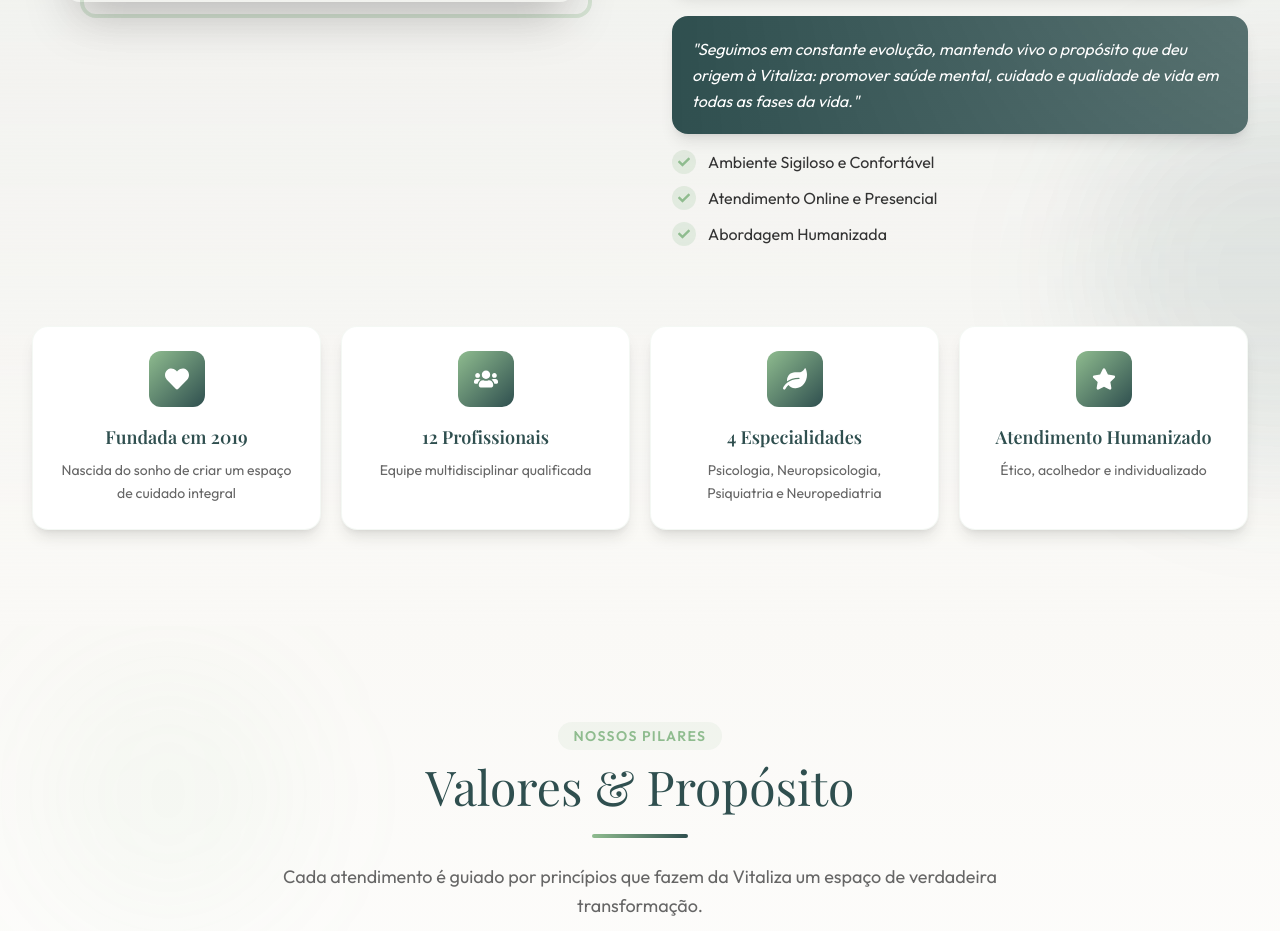
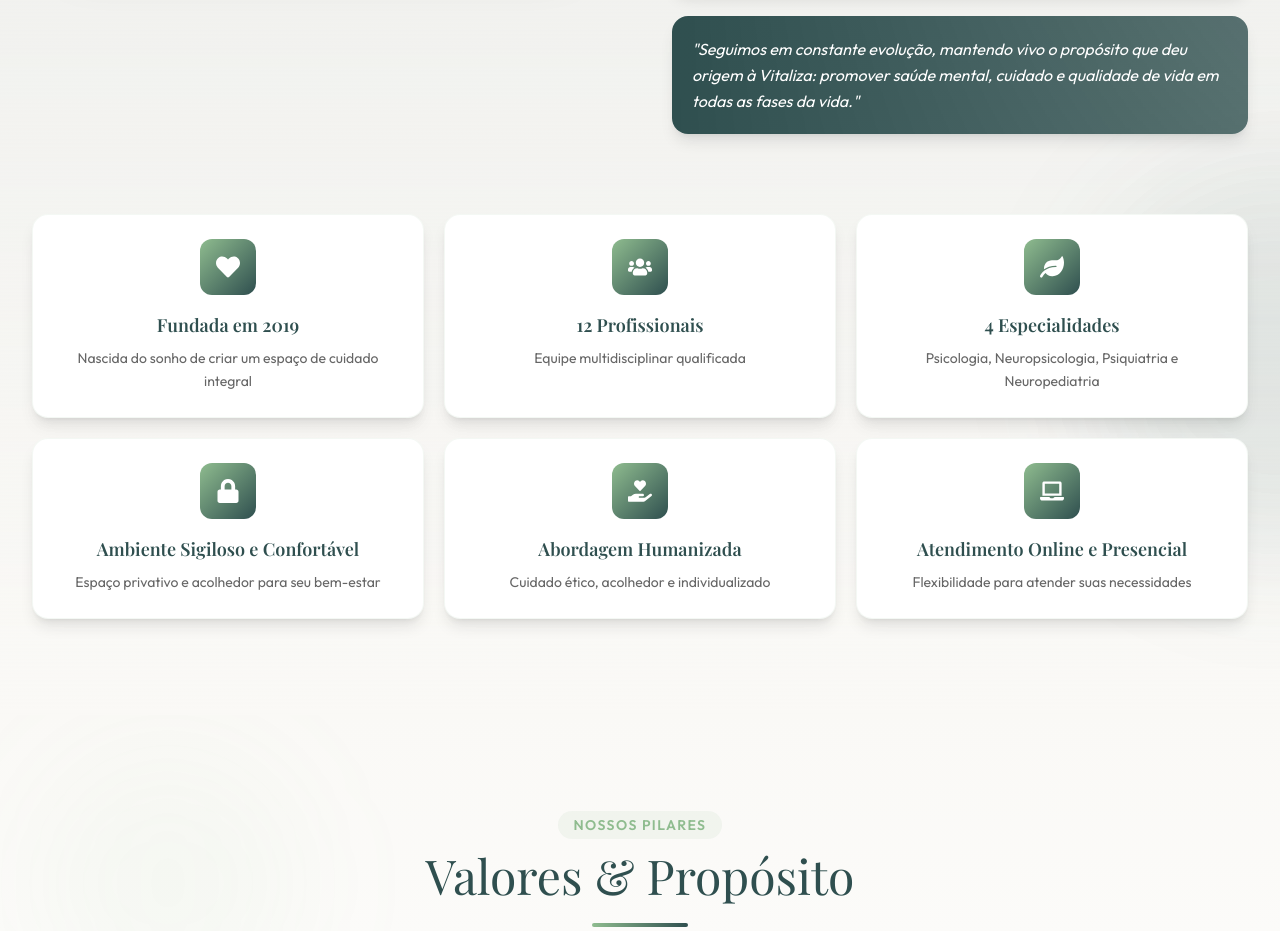
Before and after one commit to klsb122/vitaliza, a React (Vite) app: page / in a window 1280 px wide. Shown: the part 2243-3174 px from the top of the page. Built offline with nearby package versions, Linux system fonts and the light colour scheme; the HTML template or start-up script is replaced by a standard one.

Commit message:
feat: adiciona componente AboutUs com a história, linha do tempo e destaques da empresa.

```diff
--- a/src/components/AboutUs.tsx
+++ b/src/components/AboutUs.tsx
@@ -1,4 +1,4 @@
-import { FaHeart, FaUsers, FaLeaf, FaStar, FaCheck } from 'react-icons/fa';
+import { FaHeart, FaUsers, FaLeaf, FaCheck, FaLock, FaLaptop, FaHandHoldingHeart } from 'react-icons/fa';
 import novaFase from '../assets/fundadoras.webp';
 import ScrollAnimation from './ScrollAnimation';
 
@@ -20,9 +20,19 @@
       description: "Psicologia, Neuropsicologia, Psiquiatria e Neuropediatria"
     },
     {
-      icon: FaStar,
-      title: "Atendimento Humanizado",
-      description: "Ético, acolhedor e individualizado"
+      icon: FaLock,
+      title: "Ambiente Sigiloso e Confortável",
+      description: "Espaço privativo e acolhedor para seu bem-estar"
+    },
+    {
+      icon: FaHandHoldingHeart,
+      title: "Abordagem Humanizada",
+      description: "Cuidado ético, acolhedor e individualizado"
+    },
+    {
+      icon: FaLaptop,
+      title: "Atendimento Online e Presencial",
+      description: "Flexibilidade para atender suas necessidades"
     }
   ];
 
@@ -131,7 +141,7 @@
               </div>
 
               {/* Diferenciais */}
-              <ul className="space-y-3 pt-4">
+              {/* <ul className="space-y-3 pt-4">
                 {diferenciais.map((item, index) => (
                   <li key={index} className="flex items-center gap-3 font-medium text-text">
                     <span className="w-6 h-6 bg-secondary/20 rounded-full flex items-center justify-center">
@@ -140,13 +150,13 @@
                     {item}
                   </li>
                 ))}
-              </ul>
+              </ul> */}
             </ScrollAnimation>
           </div>
         </div>
 
         {/* === PARTE 3: Highlights/Cards === */}
-        <div className="grid grid-cols-2 lg:grid-cols-4 gap-5">
+        <div className="grid grid-cols-2 md:grid-cols-3 gap-5">
           {highlights.map((item, index) => (
             <ScrollAnimation key={index} direction="up" delay={index * 0.1}>
               <div
```
